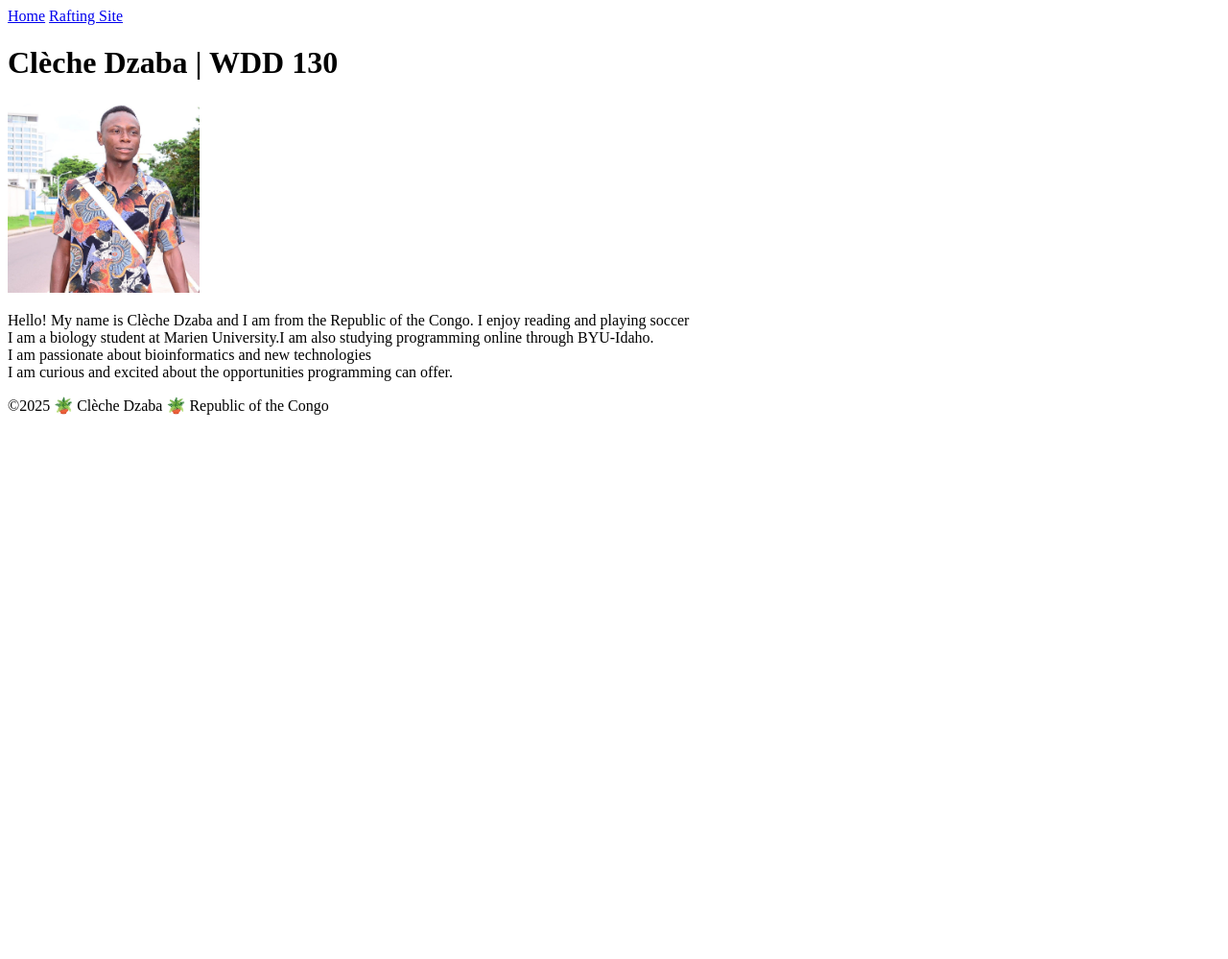
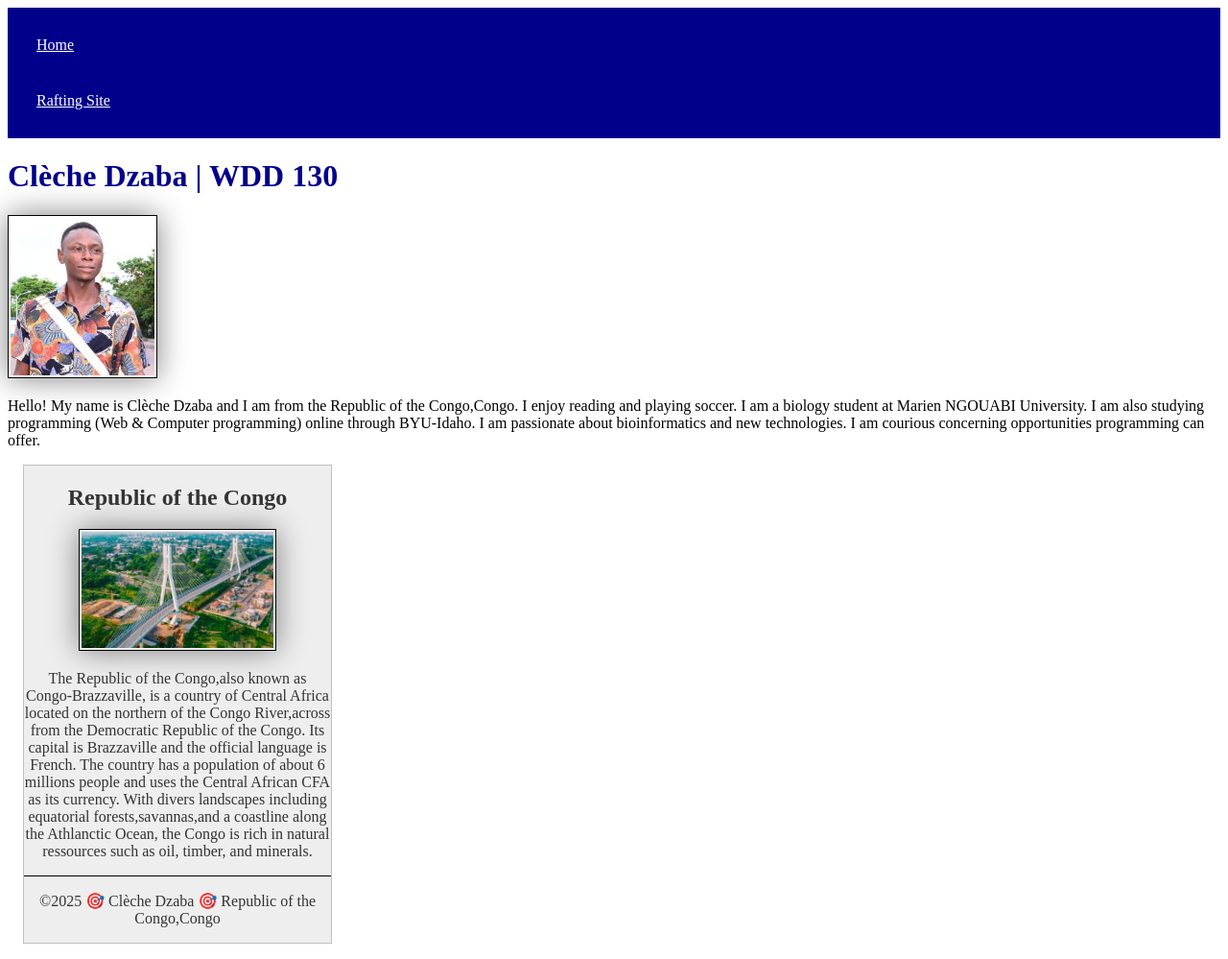
Before and after one commit to cdzaba/wdd130, a plain HTML site: page index.html in a window 1280 px wide. Shown: the whole page at 96% size. Before the commit the page ends 800 px from the top, so only its background shows below. Drawn offline with Linux system fonts and the light colour scheme.

Commit message:
Homework correction

```diff
--- a/index.html
+++ b/index.html
@@ -3,7 +3,10 @@
   <head>
     <meta charset="utf-8">
     <meta name="viewport" content="width=device-width,initial-scale=1.0">
-        <title>Clèche Dzaba | WDD 130</title>
+    <title>Clèche Dzaba | WDD 130 </title>
+    <meta name="description" content="Clèche Dzaba's BYU-Idaho WDD 130 course home page">
+    <meta="author" content="Clèche Dzaba">
+    <link rel="stylesheet"href="styles/styles.css">
   </head>
   <body>
     <header>
@@ -11,17 +14,25 @@
         <a href="#">Home</a>
         <a href="wwr/">Rafting Site</a>
       </nav>
-      </heade>
+    </header>
     <main>
       <h1>Clèche Dzaba | WDD 130</h1>
-            <img src="images/DSC_0171~2.jpg" alt="Hello, my name is Clèche Dzaba" width="200">
-            <p>Hello! My name is Clèche Dzaba and I am from the Republic of the Congo. I enjoy reading and playing soccer <br>
-               I am a biology student at Marien University.I am also studying programming online through BYU-Idaho.<br>
-            I am passionate about bioinformatics and new technologies <br>
-            I am curious and excited about the opportunities programming can offer.</p>
+      <img src="images/profile.jpg" alt="Hello, my name is Clèche Dzaba" width="200">
+      <p>Hello! My name is Clèche Dzaba and I am from the Republic of the Congo,Congo.
+         I enjoy reading and playing soccer. I am a biology student at Marien NGOUABI University.
+         I am also studying programming (Web & Computer programming) online through BYU-Idaho.
+         I am passionate about bioinformatics and new technologies. I am courious concerning opportunities
+         programming can offer.</p>
       </main>
+      <aside>
+        <h2>Republic of the Congo</h2>
+        <img src="images/congo_landscape.jpg" alt="congo landscape">
+        <p>The Republic of the Congo,also known as Congo-Brazzaville, is a country of Central Africa located on the northern
+         of the Congo River,across from the Democratic Republic of the Congo. Its capital is Brazzaville and the official language is
+         French. The country has a population of about 6 millions people and uses the Central African CFA as its currency.
+         With divers landscapes including equatorial forests,savannas,and a coastline along the Athlanctic Ocean, the Congo is
+         rich in natural ressources such as oil, timber, and minerals.</p>
       <footer>
-          <p>©2025 🪴 Clèche Dzaba 🪴  Republic of the Congo</p>
-        </footer>
+        <p>©2025 🎯 Clèche Dzaba 🎯 Republic of the Congo,Congo</p>
   </body>
 </html>
--- /dev/null
+++ b/styles/styles.css
@@ -0,0 +1,45 @@
+nav {
+    background-color: darkblue;
+    padding: 10px;
+}
+nav a {
+  color: white;
+  display: block;
+  padding: 20px;
+}
+h1 {
+  color: darkblue;
+}
+img {
+  width: 150px;
+  height: auto;
+  border: 1px solid black;
+  padding: 2px;
+  box-shadow: 0 0 30px gray;
+}
+p  {
+    padding: 10px;
+}
+aside {
+  width: 20rem;
+  margin: 1rem;
+  border: 1px solid rgb(0 0 0 / 0.2); /*  */
+  background-color: #eee;
+  color: #333;
+  text-align: center;
+}
+aside img {
+  width: 200px;
+  height: auto;
+}
+main img {
+  width: 150px;
+  height: auto;
+  ...
+}
+p { padding: 0;}
+footer {
+  margin-top: 15px;
+  border-top: 1px solid #000;
+  text-align: center;
+}
```
Also changed, not shown: images/Congo_landscape.jpg (added), images/DSC_0171~2.jpg (deleted), images/profile.jpg (added). Lines whose indentation alone changed are shown as unchanged.
